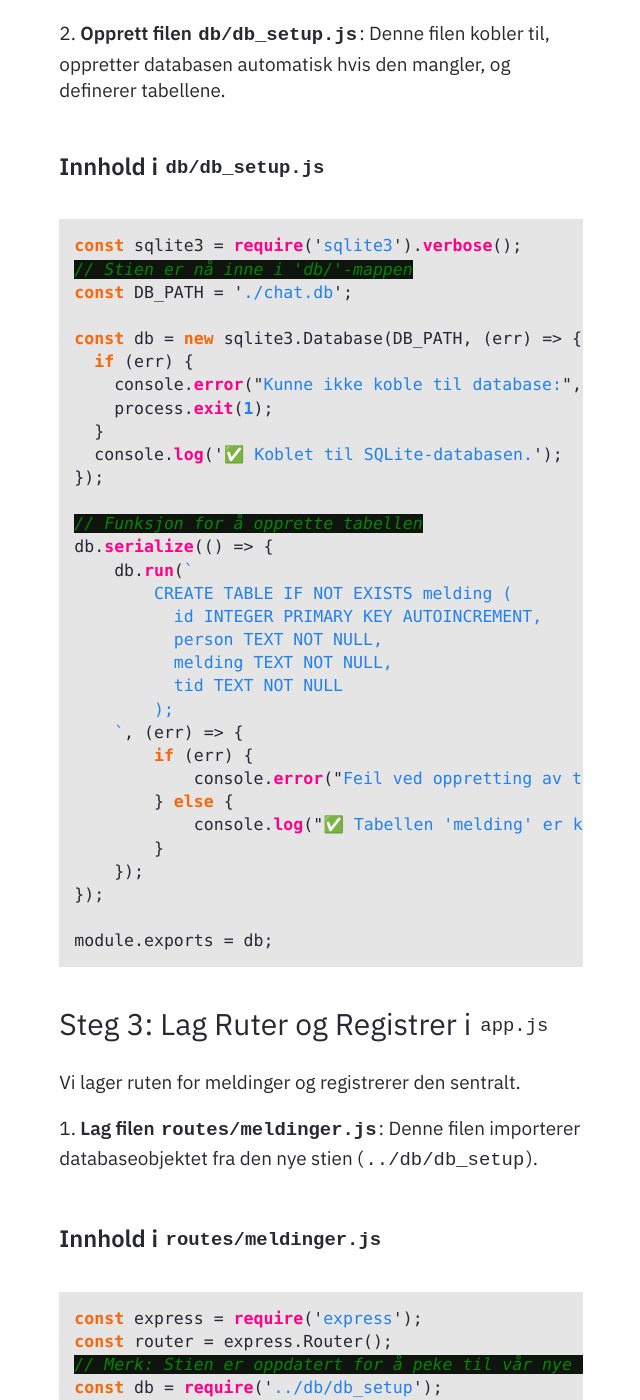
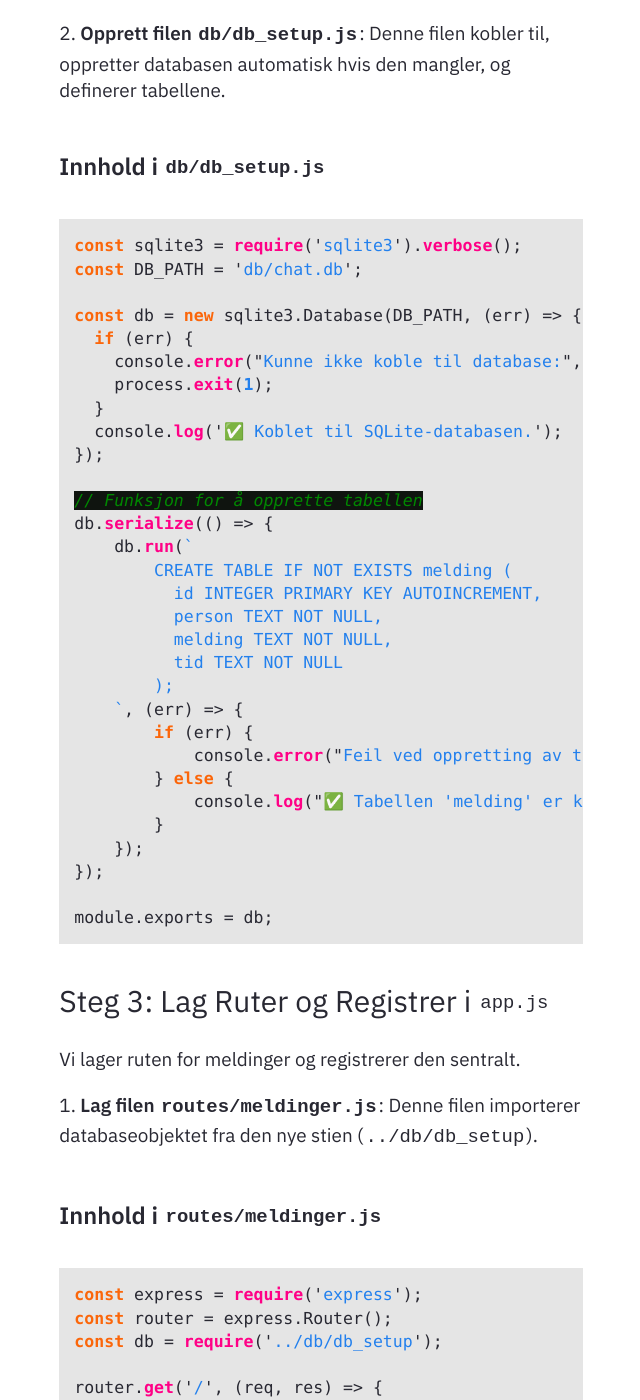
Before and after one commit to Cha-IM/cha-im.github.io, a Jekyll site: the page built from _notes/Public/Utvikling/Node.js og Express.js/Express-app med SQLite.md, in a window 1280 px wide and 1400 px high, scrolled down 1679 px. Shown: the whole window, without its empty margins (319-959 px from the left). Built offline with Jekyll 4.4.1, drawn with Linux system fonts in a browser that asks for light colours.

Commit message:
TRFK-811339 2025-12-2:16:16:48

````diff
--- a/_notes/Public/Utvikling/Node.js og Express.js/Express-app med SQLite.md
+++ b/_notes/Public/Utvikling/Node.js og Express.js/Express-app med SQLite.md
@@ -55,8 +55,7 @@ mkdir db
 
 ```js
 const sqlite3 = require('sqlite3').verbose();
-// Stien er nå inne i 'db/'-mappen
-const DB_PATH = './chat.db';
+const DB_PATH = 'db/chat.db';
 
 const db = new sqlite3.Database(DB_PATH, (err) => {
   if (err) {
@@ -100,7 +99,6 @@ Vi lager ruten for meldinger og registrerer den sentralt.
 ```js
 const express = require('express');
 const router = express.Router();
-// Merk: Stien er oppdatert for å peke til vår nye fil
 const db = require('../db/db_setup');
 
 router.get('/', (req, res) => {
````
Also changed, not shown: .obsidian/workspace.json.
